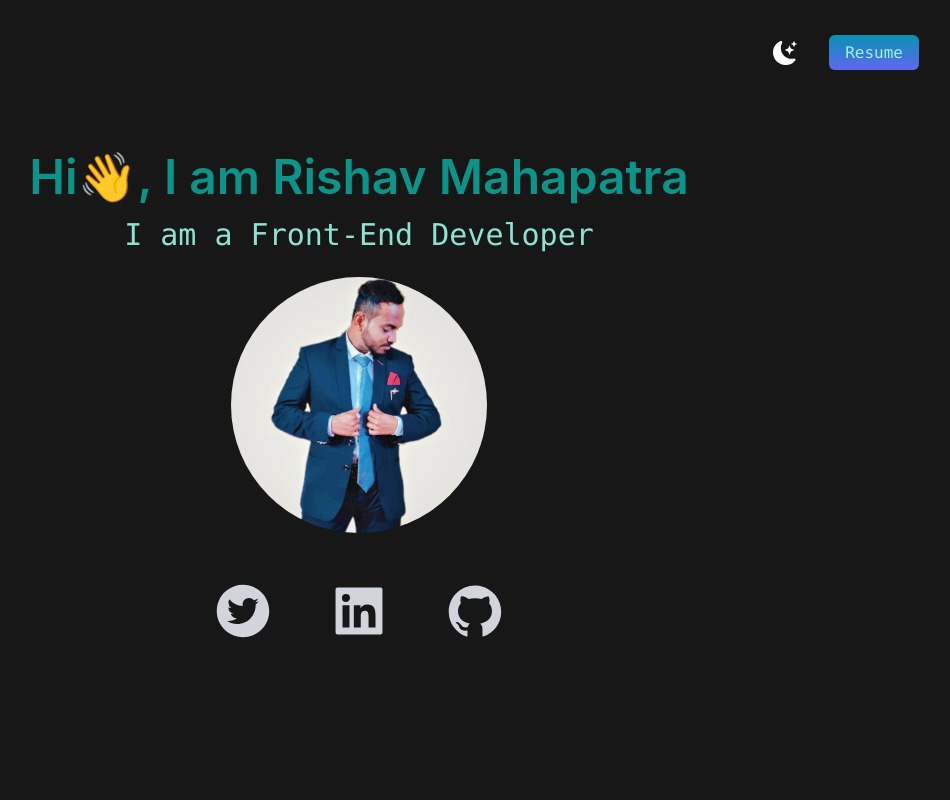
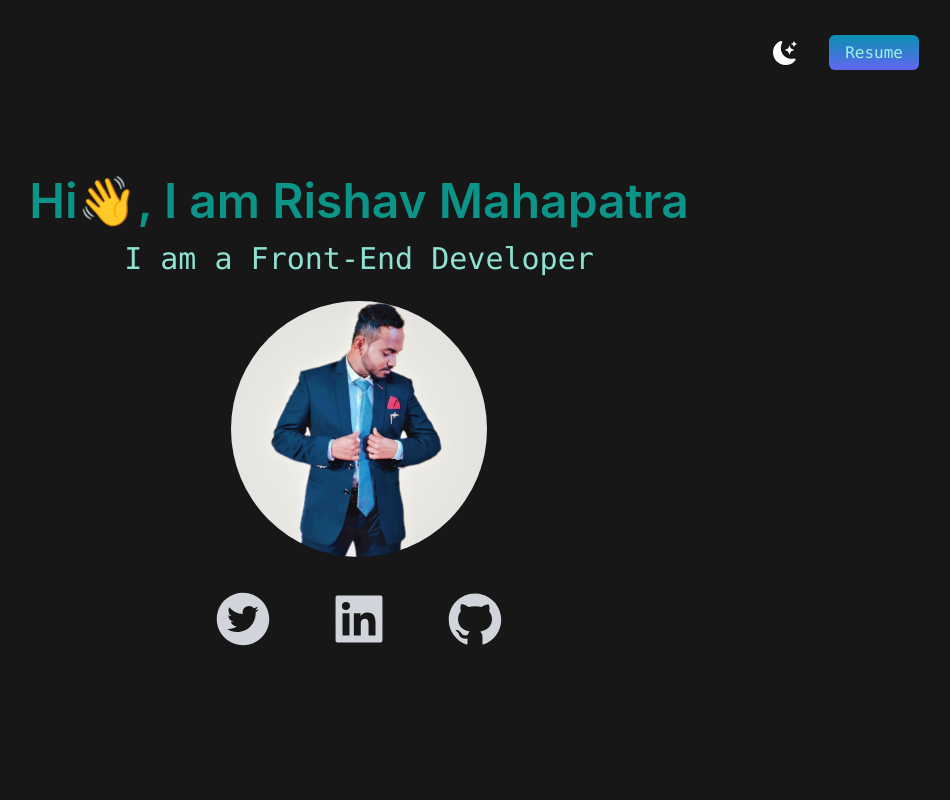
Before and after one commit to rishavmahapatra/Portfolio-V3.0, a Next.js app: page / in a window 1280 px wide. Shown: the top 800 px of the page, without its empty margins (281-1231 px from the left). Built offline with nearby package versions, Linux system fonts and the light colour scheme.

Commit message:
simple change

```diff
--- a/pages/index.js
+++ b/pages/index.js
@@ -52,7 +52,7 @@ export default function Home() {
               </li>
             </motion.ul>
           </nav>
-          <motion.div className="sm:mt-1 text-center"
+          <motion.div className="mt-16 text-center"
             initial={{ x:-100,opacity: 0 }}
             whileInView={{ x:0, opacity: 1 }}
             transition={{duration:0.5}}
@@ -76,7 +76,7 @@ export default function Home() {
                 <Image src={dev} layout="fill" objectFit="cover" />
 
             </motion.div>
-            <motion.div className="my-10 py-2 max-w-xs mx-auto text-4xl md:text-6xl flex justify-center gap-7 sm:gap-14 text-gray-700 dark:text-gray-300">
+            <motion.div className="my-6 py-2 max-w-xs mx-auto text-4xl md:text-6xl flex justify-center gap-8 sm:gap-14 text-gray-700 dark:text-gray-300">
               <AiFillTwitterCircle className="hover:scale-110 hover:text-indigo-400"/>
               <AiFillLinkedin className="hover:scale-110 hover:text-indigo-400" />
               <AiFillGithub className="hover:scale-110 hover:text-indigo-400" />
@@ -88,7 +88,7 @@ export default function Home() {
         <section>
           <div>
 
-                <h3 className="text-4xl mt-6 py-1 dark:text-white">Skills</h3>
+                <h3 className="text-4xl py-1 dark:text-white">Skills</h3>
             <p className="font-sans text-md py-2 leading-8 text-gray-800 dark:text-gray-200 mx-auto md:text-xl">
               I have a wide range of skills, including Programming, Frontend and Backend Development.
             </p>
```
